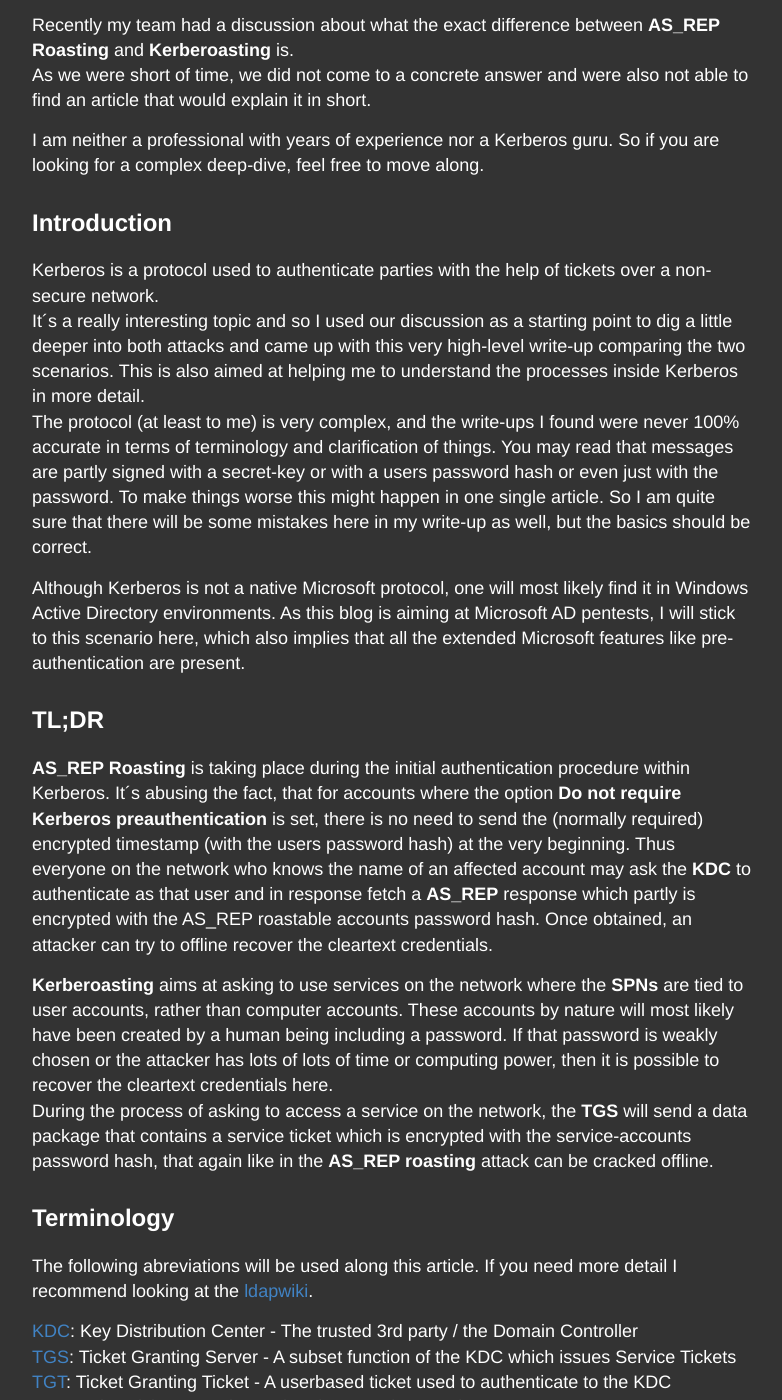
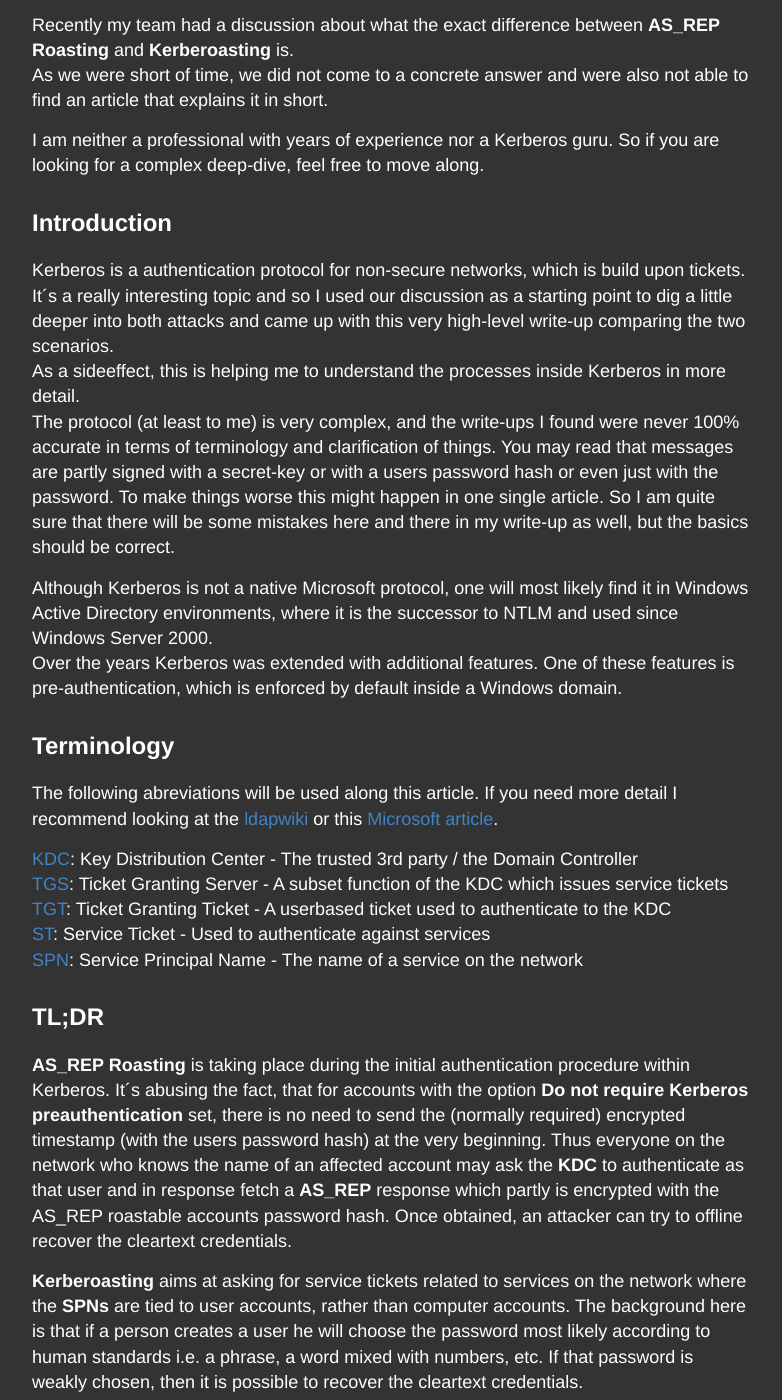
Before and after one commit to LuemmelSec/LuemmelSec.github.io, a Jekyll site: the page built from _posts/2020-12-11-Kerberoasting-VS-AS-REP-Roasting.md, in a window 1280 px wide and 1400 px high, scrolled down 758 px. Shown: the whole window, without its empty margins (248-1030 px from the left). Built offline with Jekyll 4.4.1, drawn with Linux system fonts in a browser that asks for light colours; some of the changed text lies outside the part shown.

Commit message:
Update 2020-12-11-Kerberoasting-VS-AS-REP-Roasting.md

```diff
--- a/_posts/2020-12-11-Kerberoasting-VS-AS-REP-Roasting.md
+++ b/_posts/2020-12-11-Kerberoasting-VS-AS-REP-Roasting.md
@@ -7,34 +7,37 @@
 <div style='text-align: center;'>Credits to: <a href="https://www.facebook.com/Allagar.art">Allagar´s Art</a></div>
 
 Recently my team had a discussion about what the exact difference between **AS_REP Roasting** and **Kerberoasting** is.
-As we were short of time, we did not come to a concrete answer and were also not able to find an article that would explain it in short.
+As we were short of time, we did not come to a concrete answer and were also not able to find an article that explains it in short.
 
 I am neither a professional with years of experience nor a Kerberos guru. So if you are looking for a complex deep-dive, feel free to move along.
 
 ## Introduction
 
-Kerberos is a protocol used to authenticate parties with the help of tickets over a non-secure network.
-It´s a really interesting topic and so I used our discussion as a starting point to dig a little deeper into both attacks and came up with this very high-level write-up comparing the two scenarios. This is also aimed at helping me to understand the processes inside Kerberos in more detail.
-The protocol (at least to me) is very complex, and the write-ups I found were never 100% accurate in terms of terminology and clarification of things. You may read that messages are partly signed with a secret-key or with a users password hash or even just with the password. To make things worse this might happen in one single article. So I am quite sure that there will be some mistakes here in my write-up as well, but the basics should be correct.
+Kerberos is a authentication protocol for non-secure networks, which is build upon tickets.
+It´s a really interesting topic and so I used our discussion as a starting point to dig a little deeper into both attacks and came up with this very high-level write-up comparing the two scenarios.
+As a sideeffect, this is helping me to understand the processes inside Kerberos in more detail.
+The protocol (at least to me) is very complex, and the write-ups I found were never 100% accurate in terms of terminology and clarification of things. You may read that messages are partly signed with a secret-key or with a users password hash or even just with the password. To make things worse this might happen in one single article. So I am quite sure that there will be some mistakes here and there in my write-up as well, but the basics should be correct.
 
-Although Kerberos is not a native Microsoft protocol, one will most likely find it in Windows Active Directory environments. As this blog is aiming at Microsoft AD pentests, I will stick to this scenario here, which also implies that all the extended Microsoft features like pre-authentication are present.
+Although Kerberos is not a native Microsoft protocol, one will most likely find it in Windows Active Directory environments, where it is the successor to NTLM and used since Windows Server 2000.
+Over the years Kerberos was extended with additional features. One of these features is pre-authentication, which is enforced by default inside a Windows domain.
+
+## Terminology
+
+The following abreviations will be used along this article. If you need more detail I recommend looking at the [ldapwiki](https://ldapwiki.com/wiki) or this [Microsoft article](https://docs.microsoft.com/en-us/previous-versions/windows/it-pro/windows-server-2003/cc772815(v=ws.10)).
+
+[KDC](https://ldapwiki.com/wiki/Key%20Distribution%20Center): Key Distribution Center - The trusted 3rd party / the Domain Controller
+[TGS](https://ldapwiki.com/wiki/Ticket%20Granting%20Service): Ticket Granting Server - A subset function of the KDC which issues service tickets
+[TGT](https://ldapwiki.com/wiki/Ticket%20Granting%20Ticket): Ticket Granting Ticket - A userbased ticket used to authenticate to the KDC
+[ST](https://ldapwiki.com/wiki/Service%20Ticket):  Service Ticket - Used to authenticate against services
+[SPN](https://ldapwiki.com/wiki/ServicePrincipalName): Service Principal Name - The name of a service on the network
 
 ## TL;DR
 
-**AS_REP Roasting** is taking place during the initial authentication procedure within Kerberos. It´s abusing the fact, that for accounts where the option **Do not require Kerberos preauthentication** is set, there is no need to send the (normally required) encrypted timestamp (with the users password hash) at the very beginning. Thus everyone on the network who knows the name of an affected account may ask the **KDC** to authenticate as that user and in response fetch a **AS_REP** response which partly is encrypted with the AS_REP roastable accounts password hash. Once obtained, an attacker can try to offline recover the cleartext credentials.
+**AS_REP Roasting** is taking place during the initial authentication procedure within Kerberos. It´s abusing the fact, that for accounts with the option **Do not require Kerberos preauthentication** set, there is no need to send the (normally required) encrypted timestamp (with the users password hash) at the very beginning. Thus everyone on the network who knows the name of an affected account may ask the **KDC** to authenticate as that user and in response fetch a **AS_REP** response which partly is encrypted with the AS_REP roastable accounts password hash. Once obtained, an attacker can try to offline recover the cleartext credentials.
 
-**Kerberoasting** aims at asking to use services on the network where the **SPNs** are tied to user accounts, rather than computer accounts. These accounts by nature will most likely have been created by a human being including a password. If that password is weakly chosen or the attacker has lots of lots of time or computing power, then it is possible to recover the cleartext credentials here.
+**Kerberoasting** aims at asking for service tickets related to services on the network where the **SPNs** are tied to user accounts, rather than computer accounts. The background here is that if a person creates a user he will choose the password most likely according to human standards i.e. a phrase, a word mixed with numbers, etc. If that password is weakly chosen, then it is possible to recover the cleartext credentials.
 During the process of asking to access a service on the network, the **TGS** will send a data package that contains a service ticket which is encrypted with the service-accounts password hash, that again like in the **AS_REP roasting** attack can be cracked offline.
 
-## Terminology
-
-The following abreviations will be used along this article. If you need more detail I recommend looking at the [ldapwiki](https://ldapwiki.com/wiki).
-
-[KDC](https://ldapwiki.com/wiki/Key%20Distribution%20Center): Key Distribution Center - The trusted 3rd party / the Domain Controller
-[TGS](https://ldapwiki.com/wiki/Ticket%20Granting%20Service): Ticket Granting Server - A subset function of the KDC which issues Service Tickets
-[TGT](https://ldapwiki.com/wiki/Ticket%20Granting%20Ticket): Ticket Granting Ticket - A userbased ticket used to authenticate to the KDC
-[ST](https://ldapwiki.com/wiki/Service%20Ticket):  Service Ticket - Used to authenticate against services
-[SPN](https://ldapwiki.com/wiki/ServicePrincipalName): Service Principal Name - The name of a service on the network
 
 ## AS_REP roasting
 
@@ -50,27 +53,42 @@
 Now with the option **Do not require Kerberos preauthentication** set, the timestamp stuff is disabled for this account and only the default Kerberos cleartext message is needed to ask for a **TGT**.
 This results in any user who has the correct name of that account to be able to request the **TGT**, which in return will be send as part of the **AS_REP** - again with parts encrypted with the users password hash we were asking for. This info can then be used to try to recover the cleartext password.
 
+### Attack
+
+We can use [Rubeus](https://github.com/GhostPack/Rubeus) on a domain joined machine to find all accounts on that domain where **Do not require Kerberos preauthentication** is set and have it return the corresponding hashes. The **/format** options will directly give us output that is crackable with [hashcat](https://github.com/hashcat/hashcat).
+
+´´´Rubeus.exe asreproast /format:hashcat´´´
+
+The AS-REP hash can then be fed into hashcat.
+
+´´´hashcat64.exe -m 18200 '$krb5asrep$23$...' -a 0 c:\wordlists\rockyou.txt´´´
+
+
+HOW wordlists & Bruteforces mit dem NTLM hash ggf. noch tools.
+
+Mitigation ebenfalls.
+
 ## Kerberoasting
 
 **Kerberoasting** aims at asking for a **ST** for a service that is tied to a user account and will most likely contain a human generated password.
 Normally **SPNs** are bound to computer accounts which have a random 128-character password that automatically gets changed every 30 days.
 
-With a valid **TGT** in hand, an attacker may request a **ST** for every **SPN** on the network.
+With a valid **TGT** in hand, an attacker may request a **ST** for every **SPN** on the network. ADD EVERY USER ON DOMAIN CAN REQUEST A ST, ATtcket has gültige zugangsdaten
 The flow is as follows (involving the steps from the AS_REP roasting section):
 1. With a valid **TGT** a [TGS_REQ](https://ldapwiki.com/wiki/TGS_REQ) request is send to the **TGS**
 2. The **TGS** checks if the **SPN** is valid, opens the **TGT** and does some additional tests to it
-3. If everything is okay it generates a **ST** which it encrypts with the service-accounts password hash and sends it back to the client as part of the [TGS_REP](https://ldapwiki.com/wiki/TGS_REP) response
+3. If everything is okay it generates a **ST** . Then it encrypts the **ST** with the service-accounts password hash and sends it back to the client as part of the [TGS_REP](https://ldapwiki.com/wiki/TGS_REP) response
 4. The client receives the response, extracts the **ST** and can forward it to the desired service to access it
 
-The problem here lies in the fact, that the **ST** is encrypted with the password hash of the **SPNs** account.
-The attacker can intercept or extract the ticket from memory, and crack the hash offline.
+The problem here lies in the fact, that the **ST** is encrypted with the password hash of the **SPNs** account.  AND THAT EVERY ONE CAN REQUEST by design.
+The attacker can intercept or extract the ticket from memory, and crack the hash offline.  Verifizieren ob aus dem arbeitsspeicher? wenn ja wie?
 
 
 ## Conclusion
 
 **AS_REP roasting** is taking place at the very beginning of the Kerberos authentication procedure. An attacker would only need physical access to the network, but would also have to know the principal name of the account he want´s to ask a TGT for. The option **Do not require Kerberos preauthentication** for the object needs to be set and as such is less likely to be found during an assessment nowadays.
 
-**Kerberoasting** is abusing a normal function inside an environment that makes use of Kerberos, which is the fact that the service tickets are encrypted with the hash of the **SPNs** account. If this password is weak an attacker will most likely be able to recover it. As a prerequisit one needs to have valid credentials and a useraccount to ask the **KDC** for a **ST**.
+**Kerberoasting** is abusing a normal (UMSCHREIBEN) function inside an environment that makes use of Kerberos, which is the fact that the service tickets are encrypted with the hash of the **SPNs** account. If this password is weak an attacker will most likely be able to recover it. As a prerequisit one needs to have valid credentials and a useraccount to ask the **KDC** for a **ST**.
 
 
 So that´s it, a rather small blog-post about two Active Directory attack methods. I hope you liked it.
@@ -92,3 +110,7 @@
 [https://zeroshell.org/kerberos/kerberos-operation/](https://zeroshell.org/kerberos/kerberos-operation/)
 [https://www.qomplx.com/qomplx-knowledge-kerberoasting-attacks-explained/](https://www.qomplx.com/qomplx-knowledge-kerberoasting-attacks-explained/)
 [https://iam.uconn.edu/the-kerberos-protocol-explained/](https://iam.uconn.edu/the-kerberos-protocol-explained/)
+[https://redmondmag.com/articles/2012/02/01/understanding-the-essentials-of-the-kerberos-protocol.aspx](https://redmondmag.com/articles/2012/02/01/understanding-the-essentials-of-the-kerberos-protocol.aspx)
+[https://docs.microsoft.com/en-us/previous-versions/windows/it-pro/windows-server-2003/cc772815(v=ws.10)](https://docs.microsoft.com/en-us/previous-versions/windows/it-pro/windows-server-2003/cc772815(v=ws.10))
+[https://medium.com/@robert.broeckelmann/kerberos-and-windows-security-kerberos-v5-protocol-b9c804e06479](https://medium.com/@robert.broeckelmann/kerberos-and-windows-security-kerberos-v5-protocol-b9c804e06479)
+[https://medium.com/@robert.broeckelmann/kerberos-and-windows-security-history-252ccb510137](https://medium.com/@robert.broeckelmann/kerberos-and-windows-security-history-252ccb510137)
```
